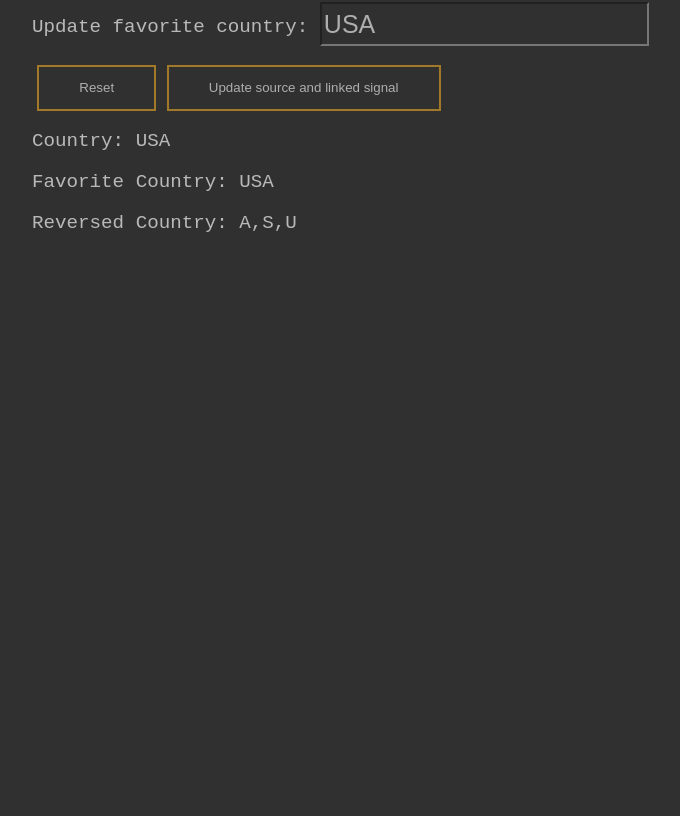
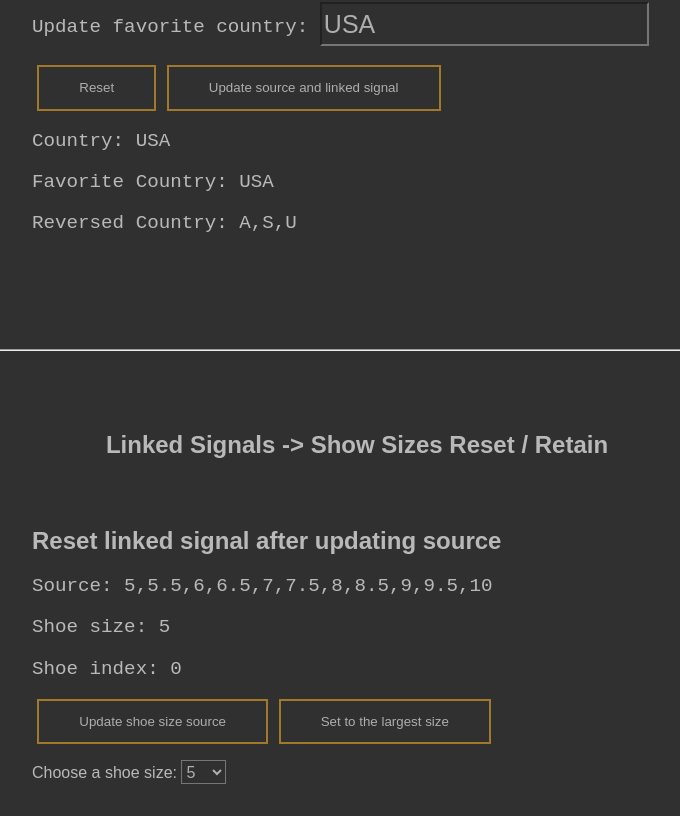
Before and after one commit to yohagos/ng-signals, an Angular app: page /linked in a window 1280 px wide. Shown: the part 890-1706 px from the top of the page, without its empty margins (283-963 px from the left). Before the commit the page ends 1191 px from the top, so only its background shows below. Built offline with nearby package versions, Linux system fonts and the light colour scheme.

Commit message:
Linked signals reset (#5)
* adding new component to linked signals

* aadding new component wie reseting & retaining show sizes through linked signals

```diff
--- /dev/null
+++ b/src/app/linked-signals/linked-signals-reset/linked-signals-reset.ts
@@ -0,0 +1,111 @@
+import { Component, computed, linkedSignal, signal } from '@angular/core';
+import { FormsModule } from '@angular/forms';
+
+const SHOE_SIZES = [5, 5.5, 6, 6.5, 7, 7.5, 8, 8.5, 9, 9.5, 10];
+const SHOE_SIZES2 = [4, 5, 6, 7, 8, 9, 10, 11, 12]
+
+@Component({
+  selector: 'app-linked-signals-reset',
+  imports: [
+    FormsModule,
+  ],
+  template: `
+    <div class="container">
+      <h2>Reset linked signal after updating source</h2>
+<p>Source: {{ shoeSizes() }}</p>
+<p>Shoe size: {{ currentShoeSize() }}</p>
+<p>Shoe index: {{ index() }}</p>
+<div>
+      <button (click)="changeShoeSizes()">Update shoe size source</button>
+      <button (click)="updateLargestSize()">Set to the largest size</button>
+ </div>
+ <div class="select">
+  <label for="shoeSize">
+      <span>Choose a shoe size: </span>
+      <select id="shoeSize" name="shoeSize" [(ngModel)]="currentShoeSize">
+        @for (size of shoeSizes(); track size) {
+          <option [ngValue]="size">{{ size }}</option>
+        }
+      </select>
+</label>
+ </div>
+    </div>
+  `,
+  styles: `
+    .container {
+      width: 650px;
+      margin: 2em auto;
+      padding: 1em;
+      align-items: center;
+    }
+
+    .select {
+      margin: 1em auto;
+      & select {
+        height: 1.5em;
+        font-size: 16px;
+        background-color: transparent;
+        color: #eeeeeea9;
+
+        & option {
+          background-color: #1c1c1ce1 !important;
+          color: #eeeeeea9;
+        }
+      }
+    }
+
+    button {
+      margin: auto 0.4em;
+      padding: 1em 3em;
+      border: 2px solid #e5a323a1;
+      color: #eeeeeea9;
+      background-color: transparent;
+    }
+
+    input {
+      background-color: transparent;
+      height: 1.5em;
+      color: #eeeeeea9;
+      font-size: 1.3em;
+    }
+
+    button:hover {
+      background-color: #e5a323a1;
+
+      transition: background-color 1.5s ease;
+    }
+
+    p {
+      font-size: 1.2em;
+    }
+  `
+})
+export class LinkedSignalsReset {
+  shoeSizes = signal(SHOE_SIZES)
+  currentShoeSize = linkedSignal<number[], number>({
+    source: this.shoeSizes,
+    computation: (options, previous) => {
+      if (!previous) {
+        return options[0]
+      }
+      return options.includes(previous.value) ? previous.value : options[0]
+    }
+  })
+
+  index = computed(() => this.shoeSizes().indexOf(this.currentShoeSize()))
+
+  changeShoeSizes() {
+    if (this.shoeSizes()[0] === SHOE_SIZES[0]) {
+      this.shoeSizes.set(SHOE_SIZES)
+    } else {
+      this.shoeSizes.set(SHOE_SIZES2)
+    }
+  }
+
+  updateLargestSize() {
+    const largestSize = this.shoeSizes().at(-1)
+    if (typeof largestSize !== 'undefined') {
+      this.currentShoeSize.set(largestSize)
+    }
+  }
+}
--- a/src/app/linked-signals/linked-signals.ts
+++ b/src/app/linked-signals/linked-signals.ts
@@ -3,6 +3,7 @@ import { Component } from '@angular/core';
 import { FormsModule } from '@angular/forms';
 import { LinkedSignalsPagination } from "./linked-signals-pagination/linked-signals-pagination";
 import { LinkedSignalsCountries } from "./linked-signals-countries/linked-signals-countries";
+import { LinkedSignalsReset } from "./linked-signals-reset/linked-signals-reset";
 
 
 @Component({
@@ -11,7 +12,8 @@ import { LinkedSignalsCountries } from "./linked-signals-countries/linked-signal
     CommonModule,
     FormsModule,
     LinkedSignalsPagination,
-    LinkedSignalsCountries
+    LinkedSignalsCountries,
+    LinkedSignalsReset
 ],
   template: `
     <h2>Linked Signals -> Pagination</h2>
@@ -21,6 +23,11 @@ import { LinkedSignalsCountries } from "./linked-signals-countries/linked-signal
     </div>
     <h2>Linked Signals -> Countries</h2>
     <app-linked-signals-countries></app-linked-signals-countries>
+    <div class="separation">
+      <hr>
+    </div>
+    <h2>Linked Signals -> Show Sizes Reset / Retain </h2>
+    <app-linked-signals-reset></app-linked-signals-reset>
   `,
   styles: `
     .separation {
```
